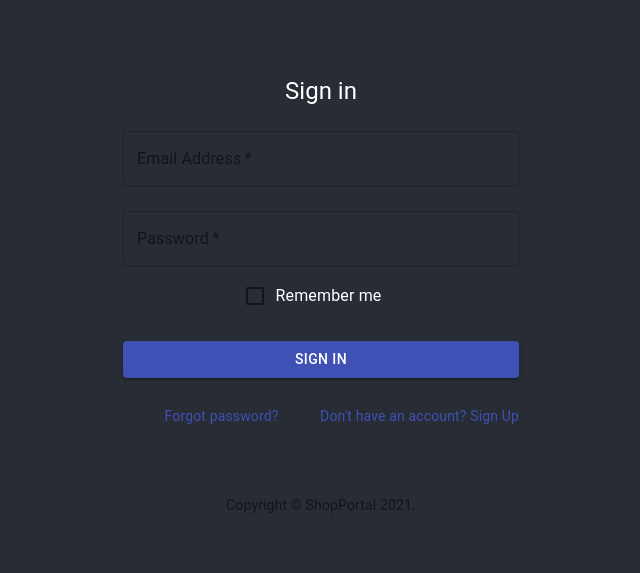
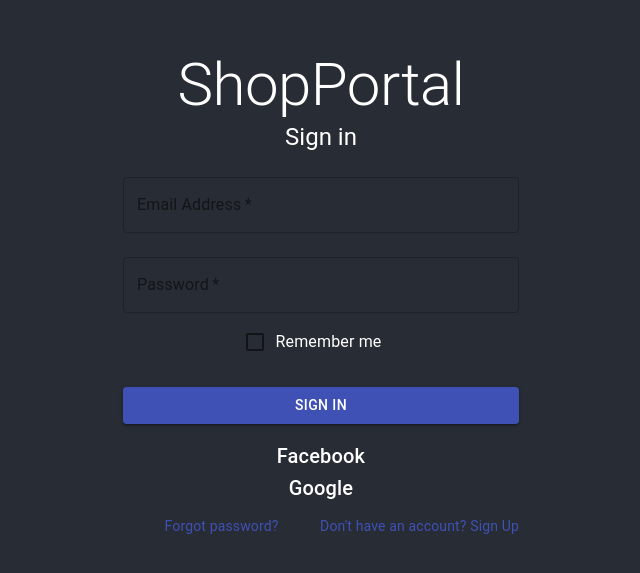
Before and after one commit to lucpizz/shop-portal, a React (Create React App) app in the folder client/: page / in a window 1280 px wide. Shown: the part 137-710 px from the top of the page, without its empty margins (319-959 px from the left). Built offline with nearby package versions, Linux system fonts and the light colour scheme.

Commit message:
Remove copyright and add Facebook and Google labels for future sign in options

```diff
--- a/client/src/pages/SignIn/SignIn.jsx
+++ b/client/src/pages/SignIn/SignIn.jsx
@@ -6,23 +6,9 @@ import FormControlLabel from '@material-ui/core/FormControlLabel';
 import Checkbox from '@material-ui/core/Checkbox';
 import Link from '@material-ui/core/Link';
 import Grid from '@material-ui/core/Grid';
-import Box from '@material-ui/core/Box';
 import Typography from '@material-ui/core/Typography';
 import { makeStyles } from '@material-ui/core/styles';
 import Container from '@material-ui/core/Container';
-
-function Copyright() {
-  return (
-    <Typography variant="body2" color="textSecondary" align="center">
-      {'Copyright © '}
-      <Link color="inherit" href="#">
-        ShopPortal
-      </Link>{' '}
-      {new Date().getFullYear()}
-      {'.'}
-    </Typography>
-  );
-}
 
 const useStyles = makeStyles((theme) => ({
   paper: {
@@ -47,6 +33,9 @@ export default function SignIn() {
     <Container component="main" maxWidth="xs">
       <CssBaseline />
       <div className={classes.paper}>
+        <Typography component="h1" variant="h2">
+          ShopPortal
+        </Typography>
         <Typography component="h1" variant="h5">
           Sign in
         </Typography>
@@ -60,7 +49,6 @@ export default function SignIn() {
             label="Email Address"
             name="email"
             autoComplete="email"
-          // autoFocus
           />
           <TextField
             variant="outlined"
@@ -86,6 +74,8 @@ export default function SignIn() {
           >
             Sign In
           </Button>
+          <Typography component="h1" variant="h6">Facebook</Typography>
+          <Typography component="h1" variant="h6">Google</Typography>
 
           <Grid container>
             <Grid item xs>
@@ -101,9 +91,6 @@ export default function SignIn() {
           </Grid>
         </form>
       </div>
-      <Box mt={8}>
-        <Copyright />
-      </Box>
     </Container>
   );
 }
```
Also changed, not shown: client/src/components/Button/Button.jsx (deleted, +0 -30 lines).
